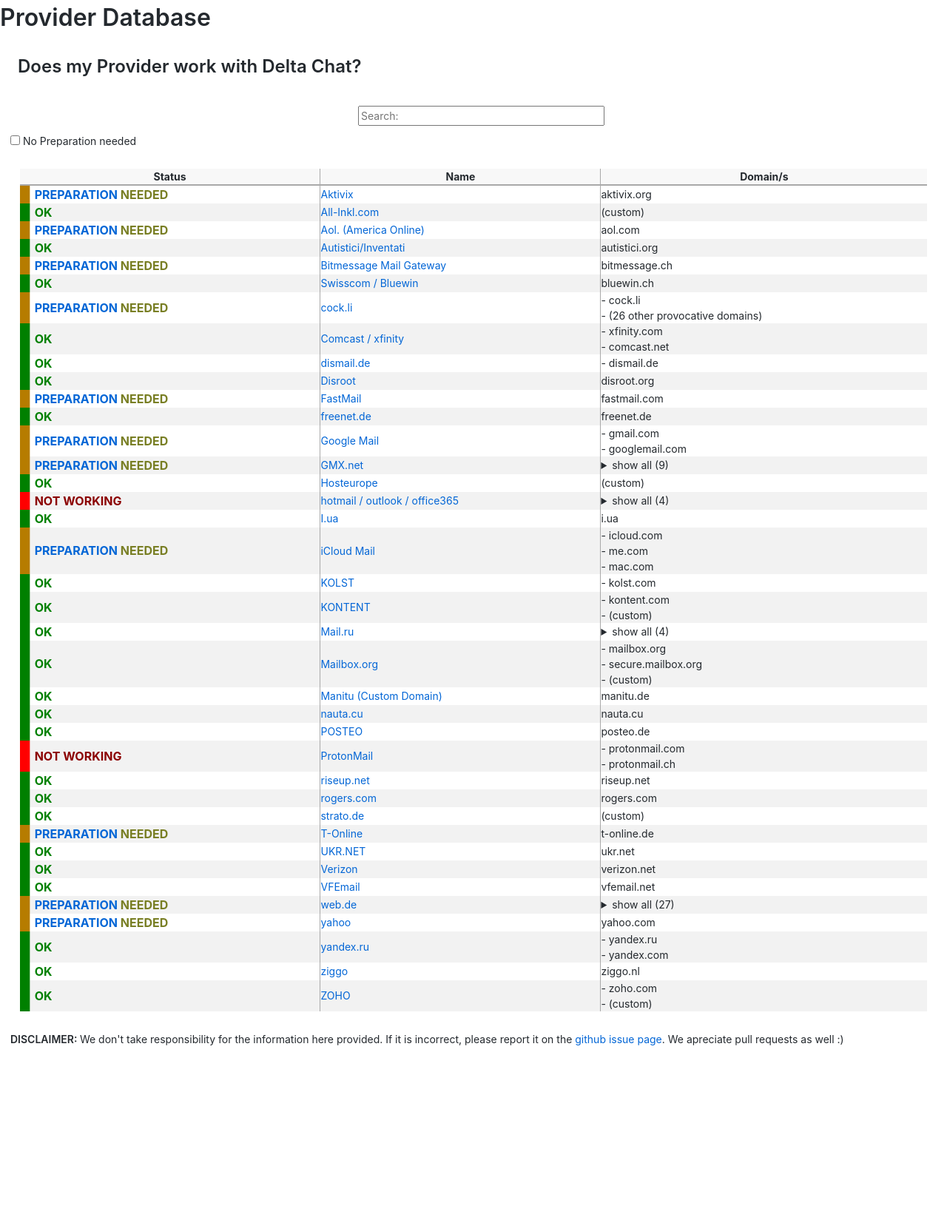
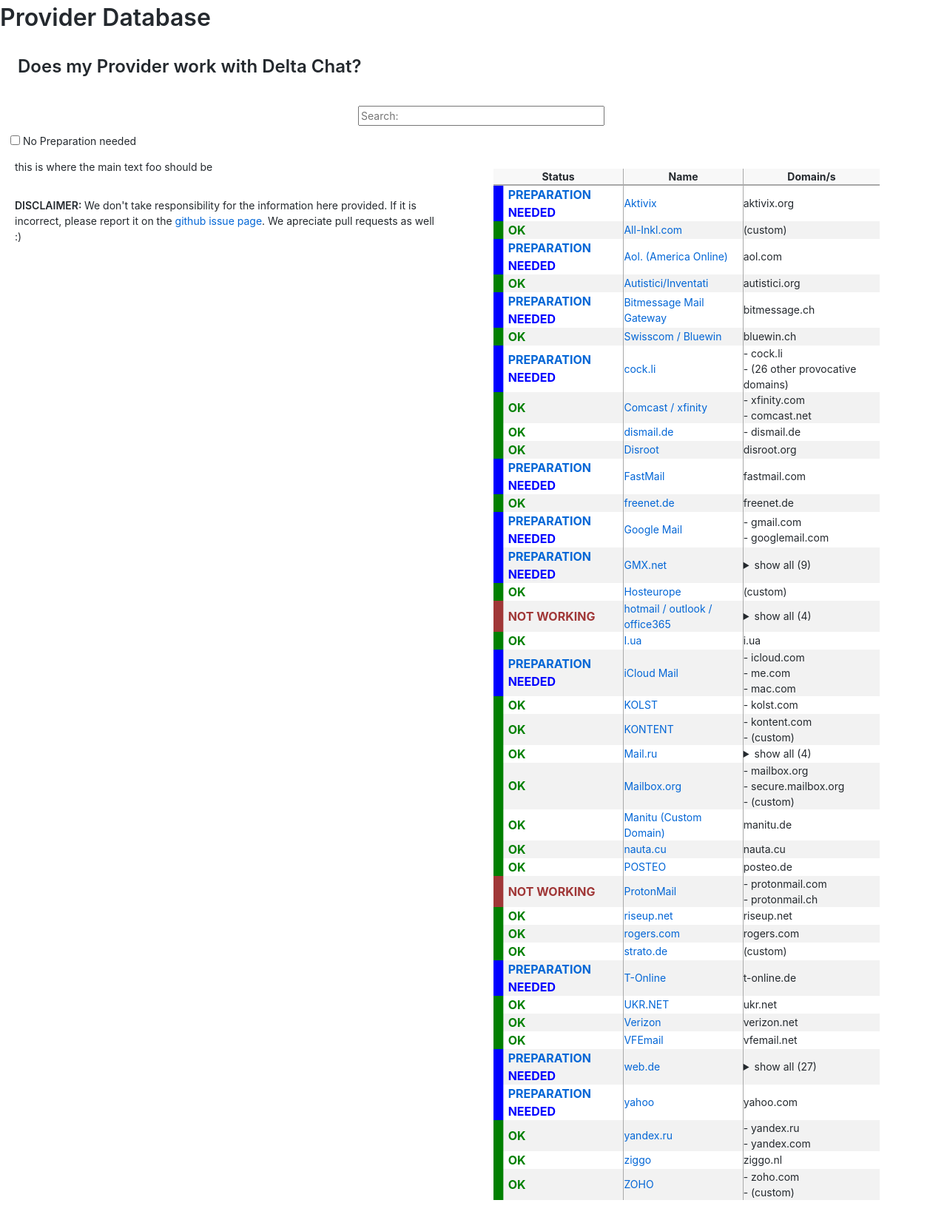
Before and after one commit to deltachat/provider-db, a Jekyll site: the page built from index.html, in a window 1280 px wide. Shown: the whole page at 74% size. Built offline with Jekyll 4.4.1, drawn with Linux system fonts in a browser that asks for light colours; before the commit the page ends 1429 px from its top, so only the background shows below that.

Commit message:
testcommit (likely wont work)

```diff
--- a/assets/styles.css
+++ b/assets/styles.css
@@ -1,19 +1,30 @@
-
+:root {
+    --color-works: #008000;
+    --color-prep: blue;
+    --color-broken: rgb(160, 55, 55);
+  }
+.table {
+    width: 100%;
+}
 .status-ok {
-    color: green;
-    box-shadow: inset 10pt 0px 0px 0px green;
+  color: var(--color-works);
+  box-shadow: inset 10pt 0px 0px 0px var(--color-works);
   padding-left: 15pt;
 }
 
 .status-prep {
-    color: rgb(120, 126, 35);
-    box-shadow: inset 10pt 0px 0px 0px rgb(182, 124, 0);
+  color: var(--color-prep);
+  box-shadow: inset 10pt 0px 0px 0px var(--color-prep);
   padding-left: 15pt;
+  text-decoration: none;
+}
+a.status-prep :hover, a.title:link, a.title:visited, a.title:active{
+color: yellow;
 }
 
 .status-broken {
- color: darkred;
- box-shadow: inset 10pt 0px 0px 0px red;
+color: var(--color-broken);
+box-shadow: inset 10pt 0px 0px 0px var(--color-broken);
 padding-left: 15pt;
 }
 
@@ -40,6 +51,7 @@
   border-collapse: collapse;
   min-width: calc(100% - 40pt);
   margin: 20pt
+
 }
 
 th, td {
@@ -105,3 +117,128 @@
 }
 
 body>div, body>p, body>h2 { margin: 1em; }
+
+
+@media only screen and (min-width: 600px) {
+    main {
+        width: 45%;
+        float: left;
+        margin-left: 20px;
+        margin-right: 20px;
+    }
+    .table {
+        width: 45%;
+        margin-left: 50%;
+    }
+  .status-ok {
+      color: var(--color-works);
+      box-shadow: inset 10pt 0px 0px 0px var(--color-works);
+      padding-left: 15pt;
+  }
+
+  .status-prep {
+      color: var(--color-prep);
+      box-shadow: inset 10pt 0px 0px 0px var(--color-prep);
+      padding-left: 15pt;
+      text-decoration: none;
+  }
+  a.status-prep :hover, a.title:link, a.title:visited, a.title:active{
+    color: yellow;
+  }
+
+  .status-broken {
+   color: var(--color-broken);
+   box-shadow: inset 10pt 0px 0px 0px var(--color-broken);
+   padding-left: 15pt;
+  }
+
+  .status-minimal {
+      box-shadow: none;
+      padding-left: 0;
+  }
+
+  blockquote > p {
+      border-left: 10px solid #ccc;
+      background-color: beige
+  }
+
+  td {
+      padding-left: 6pt;
+      padding-right: 5pt;
+  }
+
+  #search {
+      margin: 8pt
+  }
+
+  table{
+      border-collapse: collapse;
+      min-width: calc(100% - 40pt);
+      margin: 20pt
+
+  }
+
+  th, td {
+      border-right: 1pt solid darkgray;
+  }
+
+  thead {
+      border-bottom: 2pt solid darkgray;
+  }
+
+
+  thead > tr:last-child {
+      background-color: #f8f8f8
+  }
+
+  th {
+      padding: 1pt 5px;
+  }
+
+  tbody > .strip {
+      background-color: #f2f2f2;
+  }
+
+  td:last-child, th:last-child {
+      border-right: none;
+  }
+
+  .search-box-container {
+      margin: auto;
+      width: 250pt;
+  }
+
+  #search {
+      width: 100%;
+  }
+
+  .center {
+      text-align: center;
+  }
+
+  .status {
+      font-size:12pt;
+      font-weight: bold;
+  }
+
+  .content{
+      max-width: 1000pt;
+      margin: auto;
+      padding: 0 4pt;
+  }
+
+  .section {
+      padding: 0 8pt;
+  }
+
+  .section > ul {
+      padding-left: 18pt;
+  }
+
+  .highlight {
+      display: inline-block;
+      padding: 1pt;
+  }
+
+  body>div, body>p, body>h2 { margin: 1em; }
+}
--- a/index.html
+++ b/index.html
@@ -28,7 +28,17 @@
         <input type="checkbox" name="noPreperation" id="noPreperation" disabled>
         <label for="noPreperation"> No Preparation needed</label>
     </div>
+    <main>
+        <p>this is where the main text foo should be</p> <br>
 
+        <p>
+            <b>DISCLAIMER: </b>
+            We don't take responsibility for the information here provided.
+            If it is incorrect, please report it on the <a href="https://github.com/deltachat/provider-db/issues" target="_blank">github issue page</a>.
+            We apreciate pull requests as well :)
+        </p>
+    </main>
+    <div class="table">
     <table>
         <thead>
         <tr>
@@ -85,13 +95,9 @@
         {% endfor %}
         </tbody>
     </table>
+    </div>
 
-    <p>
-        <b>DISCLAIMER: </b>
-        We don't take responsibility for the information here provided.
-        If it is incorrect, please report it on the <a href="https://github.com/deltachat/provider-db/issues" target="_blank">github issue page</a>.
-        We apreciate pull requests as well :)
-    </p>
+
 
     <script src="./assets/search.js"></script>
 
```
Lines whose indentation alone changed are shown as unchanged.
